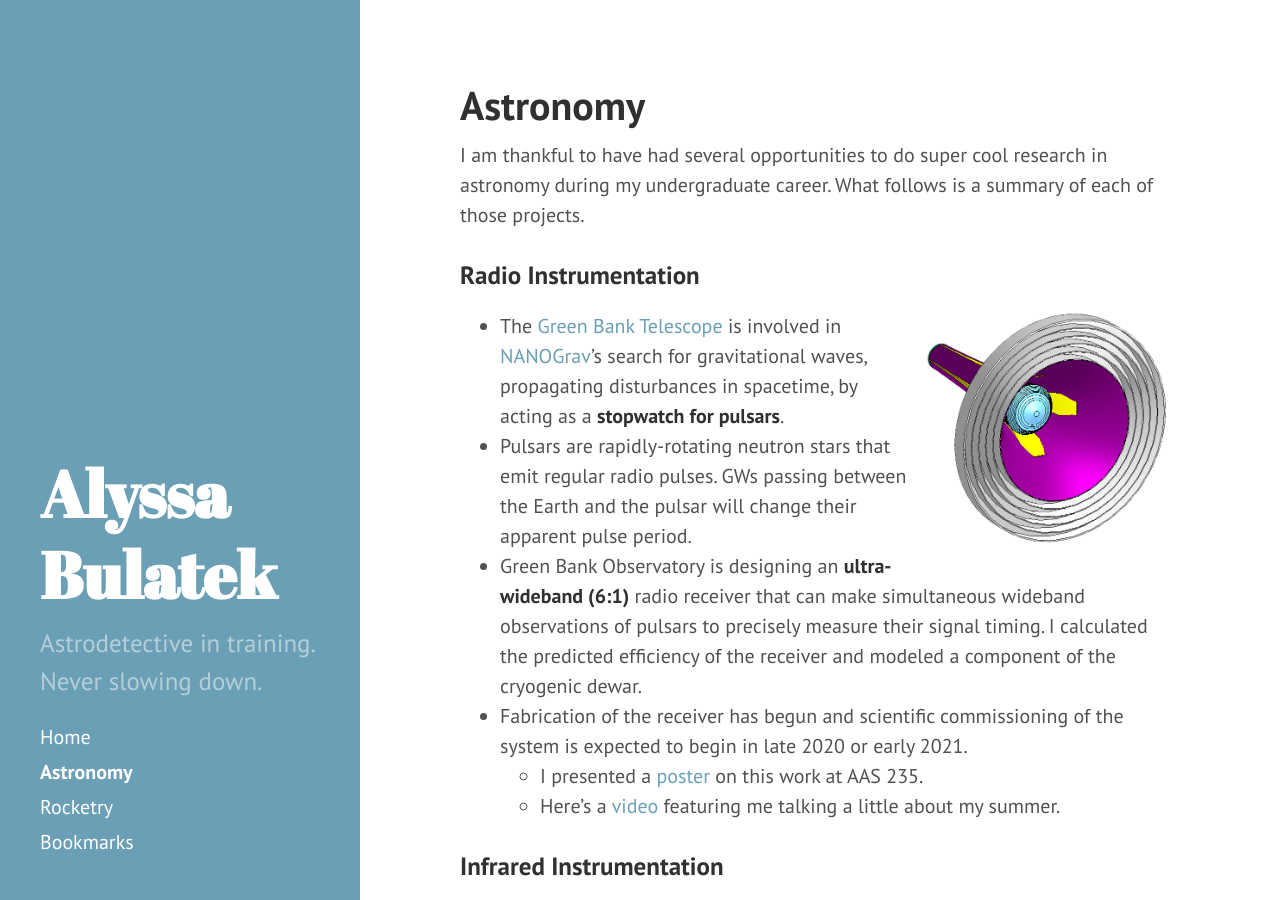
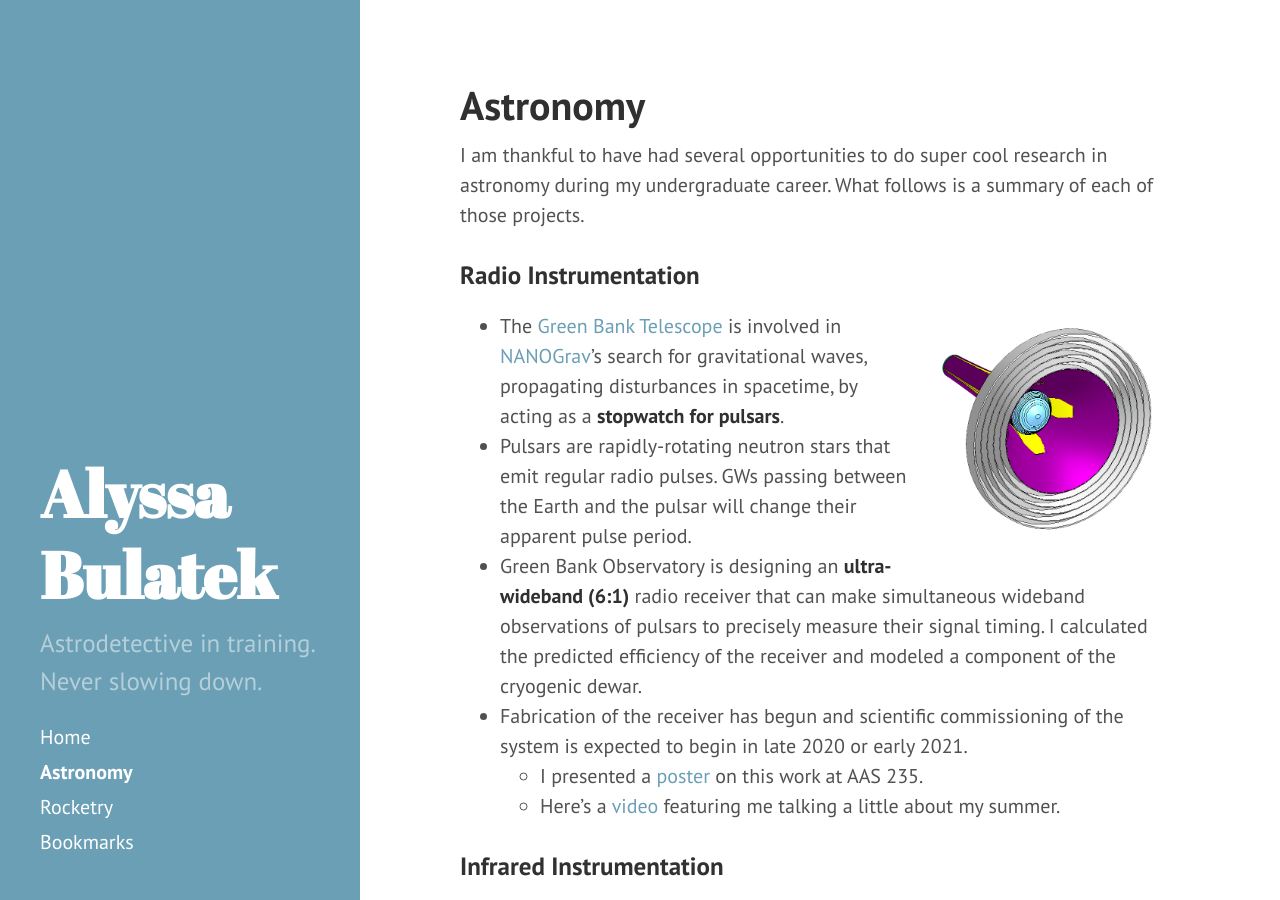
Before and after one commit to abulatek/abulatek.github.io, a Jekyll site: the page built from 01astronomy.md, in a window 1280 px wide and 900 px high. Built offline with Jekyll 4.4.1, drawn with Linux system fonts in a browser that asks for light colours.

Commit message:
Changed padding

```diff
--- a/01astronomy.md
+++ b/01astronomy.md
@@ -8,7 +8,7 @@
 
 ### Radio Instrumentation
 
-<img src="https://abulatek.github.io/resources/feed_horn_perspective.png" width="265" align="right" style="padding: 10px 10px 10px 10px;" alt="UWBR feed horn" />
+<img src="https://abulatek.github.io/resources/feed_horn_perspective.png" width="265" align="right" style="padding: 25px;" alt="UWBR feed horn" />
 - The [Green Bank Telescope](https://greenbankobservatory.org/science/telescopes/gbt/) is involved in [NANOGrav](http://nanograv.org/)'s search for gravitational waves, propagating disturbances in spacetime, by acting as a **stopwatch for pulsars**.
 - Pulsars are rapidly-rotating neutron stars that emit regular radio pulses. GWs passing between the Earth and the pulsar will change their apparent pulse period.
 - Green Bank Observatory is designing an **ultra-wideband (6:1)** radio receiver that can make simultaneous wideband observations of pulsars to precisely measure their signal timing. I calculated the predicted efficiency of the receiver and modeled a component of the cryogenic dewar.
@@ -18,7 +18,7 @@
 
 ### Infrared Instrumentation
 
-<img src="https://abulatek.github.io/resources/IPC_relation.png" height="275" align="right" style="padding: 10px 10px 10px 10px;" alt="IPC relationship" />
+<img src="https://abulatek.github.io/resources/IPC_relation.png" height="275" align="right" style="padding: 25px;" alt="IPC relationship" />
 - The [Near-Earth Object Camera](https://uanews.arizona.edu/story/uarizona-looks-toward-work-nasa-s-potential-asteroidhunting-space-telescope) (also known as NEO Surveyor) spacecraft is designed to find, track, and characterize **potentially hazardous asteroids** (large and close to the Earth). The University of Rochester is contributing to the NEOCam project by characterizing prototypes of the high sensitivity 16-megapixel cameras that will fly on NEOCam.
 - During the summer of 2018, I participated in the Physics REU at UR. I worked in the infrared detector group with Dr. Judy Pipher, Craig McMurtry, and their graduate students. I wrote an algorithm to correct for an image-blurring effect that plagues long-wavelength (~10-micron) IR detectors called **interpixel capacitance (IPC)**.
 - IPC spreads signal from one pixel to its neighbors via capacitance between the pixels. It has been shown to be **signal-dependent**: the more signal deposited onto a pixel, the less signal gets spread to nearby pixels. So, to correct for IPC effectively, we must measure the relationship between signal spread and signal strength.
```
